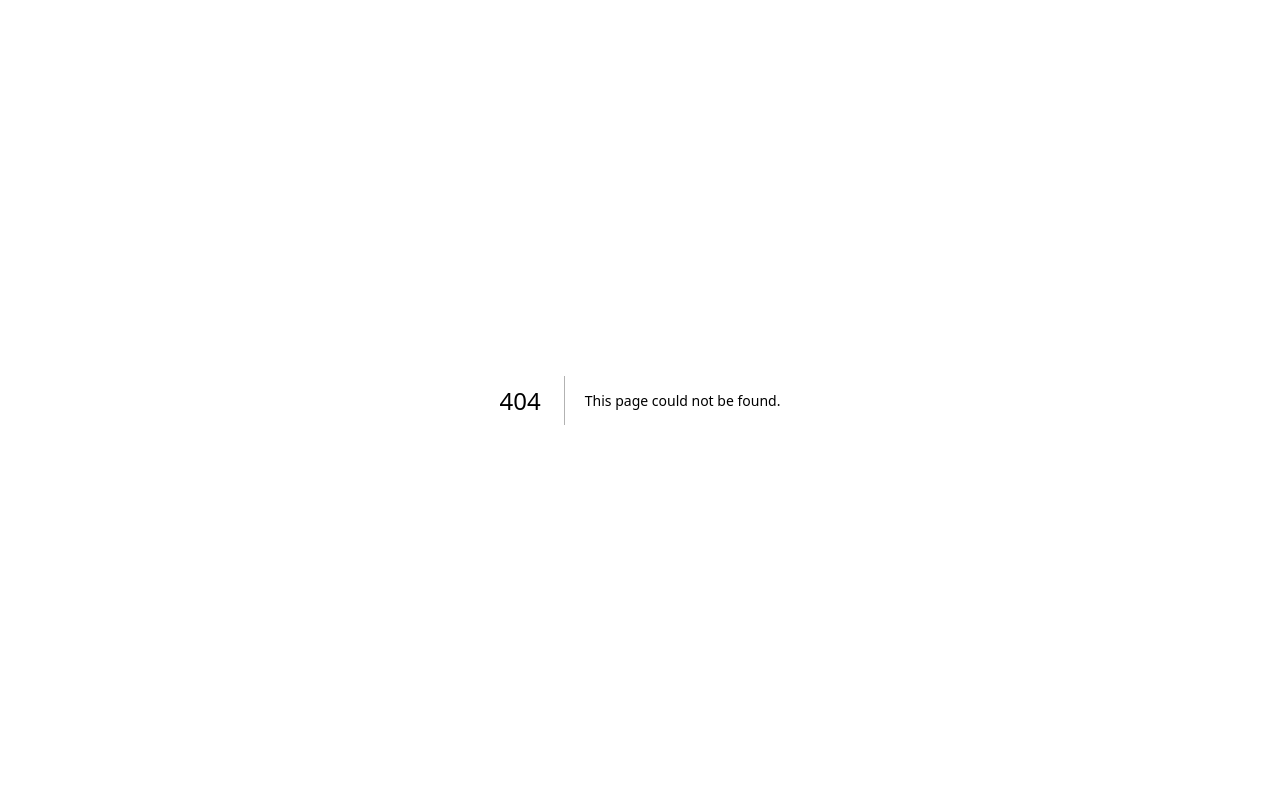
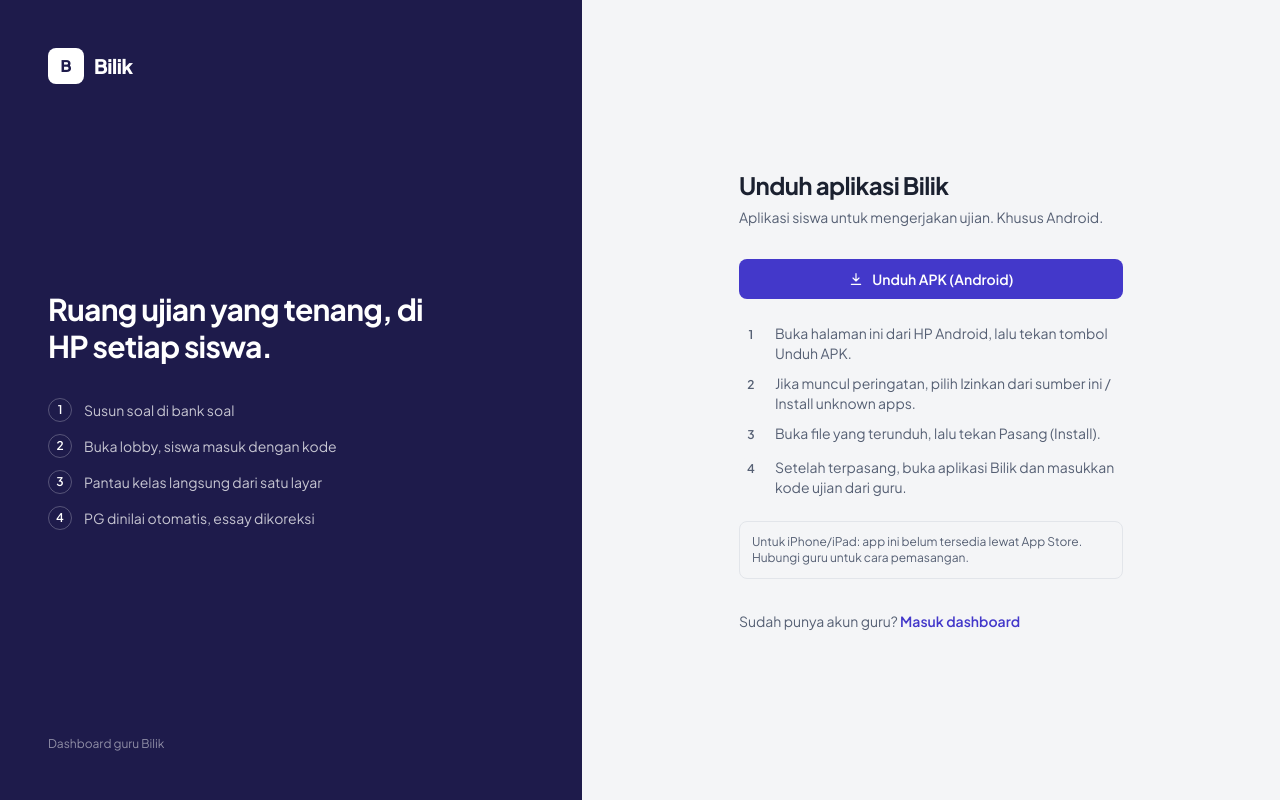
Before and after one commit to fanugraha/bilik, a Next.js app in the folder apps/dashboard/: page /unduh in a window 1280 px wide. Before the commit this address had no page. Built offline with nearby package versions, Linux system fonts and the light colour scheme; no server answers.

Commit message:
feat(dashboard): halaman unduh APK siswa + tombol di login
- /unduh publik: petunjuk pasang + tombol unduh APK dari Supabase Storage
- login: tautan ke /unduh
- .npmrc legacy-peer-deps agar build Vercel lolos

```diff
--- a/apps/dashboard/src/app/login/page.tsx
+++ b/apps/dashboard/src/app/login/page.tsx
@@ -38,6 +38,10 @@
           <Link href="/register" className="font-semibold text-nila hover:text-nila-tua">
             Daftar sebagai guru
           </Link>
+          <span className="mx-1.5 text-tinta-3">·</span>
+          <Link href="/unduh" className="font-semibold text-nila hover:text-nila-tua">
+            Unduh aplikasi siswa
+          </Link>
         </>
       }
     >
--- /dev/null
+++ b/apps/dashboard/src/app/unduh/page.tsx
@@ -0,0 +1,50 @@
+import type { Metadata } from "next";
+import { CangkangAuth } from "@/components/auth/cangkang-auth";
+import { TautanTombol } from "@/components/ui/tautan-tombol";
+
+export const metadata: Metadata = { title: "Unduh aplikasi" };
+
+const apkUrl = `${process.env.NEXT_PUBLIC_SUPABASE_URL}/storage/v1/object/public/unduhan/bilik-siswa.apk`;
+
+const langkah = [
+  "Buka halaman ini dari HP Android, lalu tekan tombol Unduh APK.",
+  "Jika muncul peringatan, pilih Izinkan dari sumber ini / Install unknown apps.",
+  "Buka file yang terunduh, lalu tekan Pasang (Install).",
+  "Setelah terpasang, buka aplikasi Bilik dan masukkan kode ujian dari guru.",
+];
+
+export default function UnduhPage() {
+  return (
+    <CangkangAuth
+      judul="Unduh aplikasi Bilik"
+      deskripsi="Aplikasi siswa untuk mengerjakan ujian. Khusus Android."
+      kaki={
+        <>
+          Sudah punya akun guru?{" "}
+          <a href="/login" className="font-semibold text-nila hover:text-nila-tua">
+            Masuk dashboard
+          </a>
+        </>
+      }
+    >
+      <div className="flex flex-col gap-6">
+        <TautanTombol href={apkUrl} teks="Unduh APK (Android)" ikon="unduh" jenis="utama" className="w-full" unduh />
+
+        <ol className="space-y-2.5 text-sm text-tinta-2">
+          {langkah.map((teks, indeks) => (
+            <li key={teks} className="flex gap-3">
+              <span className="flex h-6 w-6 shrink-0 items-center justify-center rounded-full bg-kertas text-xs font-semibold text-tinta-2">
+                {indeks + 1}
+              </span>
+              {teks}
+            </li>
+          ))}
+        </ol>
+
+        <p className="rounded-lg border border-garis bg-kertas p-3 text-xs text-tinta-2">
+          Untuk iPhone/iPad: app ini belum tersedia lewat App Store. Hubungi guru untuk cara pemasangan.
+        </p>
+      </div>
+    </CangkangAuth>
+  );
+}
```
Also changed, not shown: 1 other file (tests, documents, lock files or other folders).
